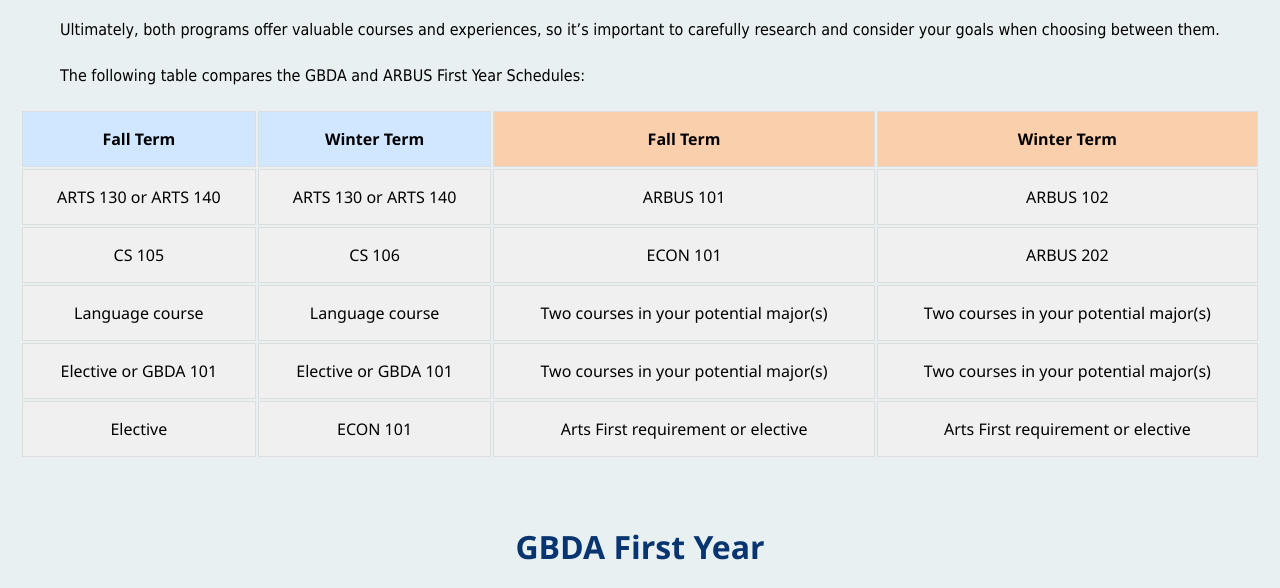
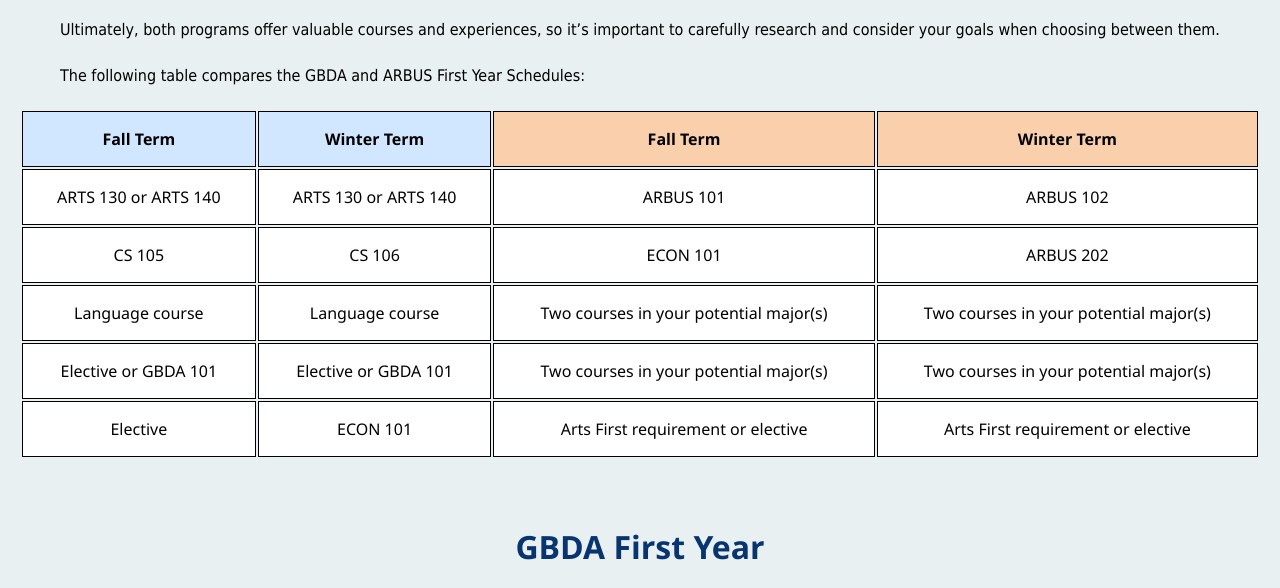
Before and after one commit to CatGoesGH/Personal-Website-Development-Assignment, a plain HTML site: page index.html in a window 1280 px wide. Shown: the part 1282-1870 px from the top of the page. Drawn offline with Linux system fonts and the light colour scheme.

Commit message:
changed colours

```diff
--- a/index.html
+++ b/index.html
@@ -84,8 +84,8 @@
         padding: 15px;
         text-align: center;
         font-size: 1em;
-        border: 1px solid #dddddd;
-        background-color: #f0f0f0;
+        border: 1px solid;
+        background-color: white;
       }
 
       /* GBDA vs ARBUS specific table colors */
```
